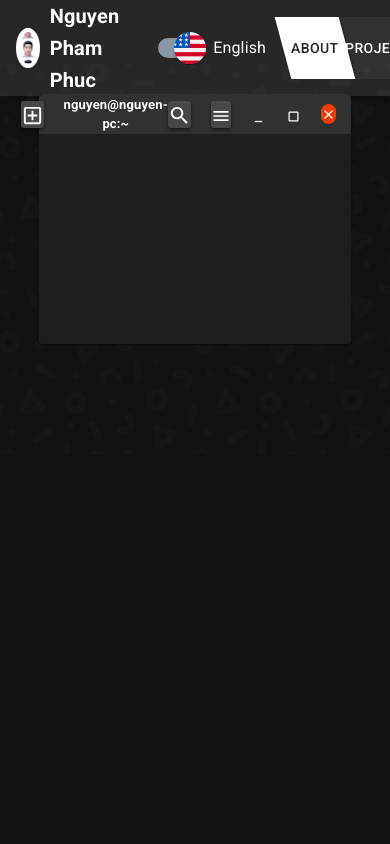
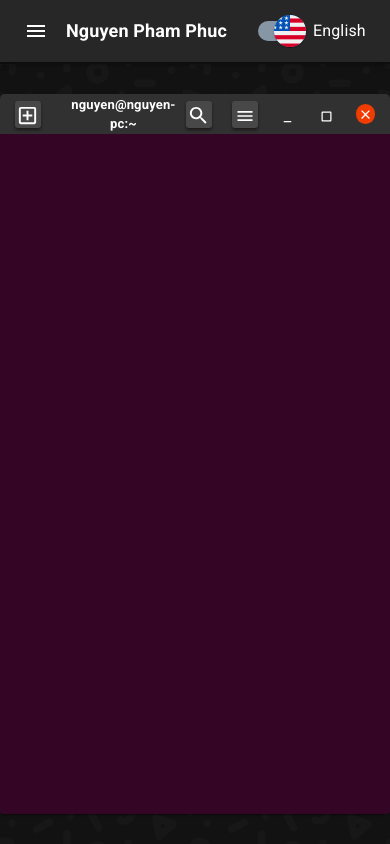
Before and after one commit to CodingC1402/Portfolio, a React (Create React App) app: page /about in a window 390 px wide. Built offline with nearby package versions, Linux system fonts and the light colour scheme.

Commit message:
change to phone

```diff
--- a/package.json
+++ b/package.json
@@ -14,6 +14,7 @@
     "@types/node": "^16.11.34",
     "@types/react": "^18.0.9",
     "@types/react-dom": "^18.0.3",
+    "bootstrap": "^5.1.3",
     "i18next": "^21.8.1",
     "i18next-browser-languagedetector": "^6.1.4",
     "react": "^18.1.0",
--- a/src/index.tsx
+++ b/src/index.tsx
@@ -2,6 +2,7 @@ import React from 'react';
 import ReactDOM from 'react-dom/client';
 import App from './pages/App';
 import './i18n';
+import 'bootstrap/dist/css/bootstrap.min.css'
 
 const root = ReactDOM.createRoot(
   document.getElementById('root') as HTMLElement
--- a/src/languages/en.json
+++ b/src/languages/en.json
@@ -3,5 +3,7 @@
   "name": "Nguyen Pham Phuc",
   "about": "About",
   "projects": "Projects",
-  "goals": "Goals"
+  "goals": "Goals",
+  "randomQuotes": "\"That's the thing about people who think they hate computers. What they really hate is lousy programmers.\"",
+  "randomQuotesAuthor": "Larry Niven"
 }
--- a/src/pages/About.css
+++ b/src/pages/About.css
@@ -9,7 +9,7 @@ import
 #background {
   background-image: url(../resources/Pattern1.png);
   background-size: contain;
-  background-repeat: repeat-x;
+  background-repeat: repeat;
   opacity: 0.02;
   position: absolute;
   top: 0px;
--- a/src/pages/About.tsx
+++ b/src/pages/About.tsx
@@ -39,16 +39,15 @@ export default function About(props: IAboutProps) {
   return (
     <React.Fragment>
       <div id="background" />
-      <Container
-        sx={{
+      <div className="mx-0 mx-md-5" style={{
           justifyContent: "center",
           display: "flex",
-          padding: "30px",
+          paddingTop: "30px",
+          paddingBottom: "30px",
           position: "relative",
           height: "100%",
-        }}
-      >
-        <Paper sx={{ width: "80%", height: "250px", position: "absolute" }}>
+        }}>
+        <Paper sx={{ width: "100%", minHeight: "250px", position: "relative", overflow: "hidden" }}>
           <div id="terminal-top-bar">
             <div
               style={{
@@ -95,7 +94,7 @@ export default function About(props: IAboutProps) {
                 sx={{ width: "23px", height: "23px", marginTop: "3px" }}
               ></SearchIcon>
             </div>
-            <div id="name-div">nguyen@nguyen-pc:~</div>
+            <div id="name-div" style={{textOverflow: "clip"}}>nguyen@nguyen-pc:~</div>
             <div style={{ ...fakeBtnStyle, marginLeft: "15px" }}>
               <AddBoxOutlinedIcon
                 htmlColor="white"
@@ -103,8 +102,11 @@ export default function About(props: IAboutProps) {
               ></AddBoxOutlinedIcon>
             </div>
           </div>
+          <div style={{position: "absolute", background: "rgb(53, 5, 38)", top: "40px", width: "100%", height: "calc(100% - 40px)"}}>
+
+          </div>
         </Paper>
-      </Container>
+      </div>
     </React.Fragment>
   );
 }
--- a/src/pages/Home.tsx
+++ b/src/pages/Home.tsx
@@ -1,53 +1,73 @@
 import { Theme } from "@emotion/react";
-import { AppBar, Button, FormControlLabel, Switch, SxProps, Toolbar, Typography } from "@mui/material";
+import {
+  AppBar,
+  Box,
+  Button,
+  Collapse,
+  FormControlLabel,
+  IconButton,
+  List,
+  ListItemButton,
+  ListItemIcon,
+  ListItemText,
+  Switch,
+  SxProps,
+  Toolbar,
+  Typography,
+} from "@mui/material";
 import * as React from "react";
-import { styled } from '@mui/material/styles';
+import { styled } from "@mui/material/styles";
 import { useTranslation } from "react-i18next";
 import { Outlet, useLocation, useNavigate } from "react-router-dom";
 import "./Home.css";
-import {default as VnIcon} from "../resources/languages-icons/Vn.png";
-import {default as EnIcon} from "../resources/languages-icons/En.png";
+import { default as VnIcon } from "../resources/languages-icons/Vn.png";
+import { default as EnIcon } from "../resources/languages-icons/En.png";
+
+import MenuIcon from "@mui/icons-material/Menu";
+import InfoIcon from "@mui/icons-material/Info";
+import TerminalIcon from "@mui/icons-material/Terminal";
+import FlagCircleIcon from "@mui/icons-material/FlagCircle";
 
 const MaterialUISwitch = styled(Switch)(({ theme }) => ({
   width: 62,
   height: 34,
   padding: 7,
-  '& .MuiSwitch-switchBase': {
+  "& .MuiSwitch-switchBase": {
     margin: 1,
     padding: 0,
-    transform: 'translateX(6px)',
-    '&.Mui-checked': {
-      color: '#fff',
-      transform: 'translateX(22px)',
-      '& .MuiSwitch-thumb:before': {
+    transform: "translateX(6px)",
+    "&.Mui-checked": {
+      color: "#fff",
+      transform: "translateX(22px)",
+      "& .MuiSwitch-thumb:before": {
         backgroundImage: `url(${EnIcon})`,
       },
-      '& + .MuiSwitch-track': {
+      "& + .MuiSwitch-track": {
         opacity: 1,
-        backgroundColor: theme.palette.mode === 'dark' ? '#8796A5' : '#aab4be',
+        backgroundColor: theme.palette.mode === "dark" ? "#8796A5" : "#aab4be",
       },
     },
   },
-  '& .MuiSwitch-thumb': {
-    backgroundColor: theme.palette.mode === 'dark' ? '#003892' : '#001e3c',
+  "& .MuiSwitch-thumb": {
+    backgroundColor: theme.palette.mode === "dark" ? "#003892" : "#001e3c",
     width: 32,
     height: 32,
-    '&:before': {
+    "&:before": {
       content: "''",
-      position: 'absolute',
-      width: '100%',
-      height: '100%',
+      position: "absolute",
+      width: "100%",
+      height: "100%",
       left: 0,
       top: 0,
-      backgroundRepeat: 'no-repeat',
-      backgroundPosition: 'center',
-      backgroundSize: 'cover',
+      backgroundRepeat: "no-repeat",
+      backgroundPosition: "center",
+      backgroundSize: "cover",
       backgroundImage: `url(${VnIcon})`,
     },
   },
-  '& .MuiSwitch-track': {
+  "& .MuiSwitch-track": {
     opacity: 1,
-    backgroundColor: theme.palette.mode === 'dark' ? '#8796A5' : '#aab4be',
+    backgroundColor: theme.palette.mode === "dark" ? "#8796A5" : "#aab4be",
     borderRadius: 20 / 2,
   },
 }));
@@ -58,7 +78,10 @@ export default function Home(props: IHomeProps) {
   const [lang, i18n] = useTranslation();
   const navigate = useNavigate();
   const location = useLocation();
-  const [isEnglish, setIsEnglish] = React.useState(i18n.language === "en-US" || i18n.language === "en-UK");
+  const [isEnglish, setIsEnglish] = React.useState(
+    i18n.language === "en-US" || i18n.language === "en-UK"
+  );
+  const [open, setOpen] = React.useState(false);
 
   let navButtons: SxProps<Theme> = {
     transform: "skewX(15deg)",
@@ -66,16 +89,16 @@ export default function Home(props: IHomeProps) {
     height: "62px",
     margin: "0px 1px",
     background: "rgb(49, 49, 49)",
-    borderRadius: "0px"
-  }
+    borderRadius: "0px",
+  };
 
   let navButtonsSelected: SxProps<Theme> = {
     background: "white",
     color: "rgb(39, 39, 39)",
     "&:hover": {
       color: "white",
-    }
-  }
+    },
+  };
 
   let buttonDiv: React.CSSProperties = {
     display: "flex",
@@ -83,49 +106,131 @@ export default function Home(props: IHomeProps) {
     overflow: "hidden",
     marginRight: "-43px",
     height: "62px",
-    paddingLeft: "25px"
-  }
+    paddingLeft: "25px",
+  };
 
   const aboutStyle = {
     ...navButtons,
-    ...(location.pathname === "/about" ? navButtonsSelected : undefined)
-  }
+    ...(location.pathname === "/about" ? navButtonsSelected : undefined),
+  };
   const projectsStyle = {
     ...navButtons,
-    ...(location.pathname === "/projects" ? navButtonsSelected : undefined)
-  }
+    ...(location.pathname === "/projects" ? navButtonsSelected : undefined),
+  };
   const goalsStyle = {
     ...navButtons,
     width: "120px",
     paddingRight: "20px",
     ...(location.pathname === "/goals" ? navButtonsSelected : undefined),
-  }
+  };
 
   const buttonSpan: React.CSSProperties = {
     transform: "skewX(-15deg)",
-  }
+  };
 
   return (
     <>
       <AppBar position="relative">
-        <Toolbar sx={{overflow: "hidden"}}>
-          <div id="app-bar-home-a" onClick={c => navigate("/")}>
-            <div id="app-bar-image"/>
-            <Typography variant="h6" fontWeight={"bold"} color="inherit">
+        <Toolbar sx={{ overflow: "hidden" }}>
+          <div className="d-block d-md-none">
+            <IconButton
+              sx={{ marginRight: "10px" }}
+              onClick={() => setOpen(!open)}
+            >
+              <MenuIcon htmlColor="white" />
+            </IconButton>
+          </div>
+          <div id="app-bar-home-a" onClick={(c) => navigate("/")}>
+            <Typography
+              variant="h6"
+              fontSize={"18px"}
+              fontWeight={"bold"}
+              color="inherit"
+            >
               {lang("name")}
             </Typography>
           </div>
-          <div style={{flexGrow: 1}}></div>
+          <div style={{ flexGrow: 1 }}></div>
           <div style={buttonDiv}>
-            <FormControlLabel sx={{width: "150px"}} label={isEnglish ? "English" : "Tiếng Việt"} control={<MaterialUISwitch checked={isEnglish}/>} onClick={() => {setIsEnglish(!isEnglish); if (isEnglish) {i18n.changeLanguage("vn")} else {i18n.changeLanguage("en")}}}/>
-            <Button color="inherit" sx={aboutStyle} onClick={c => navigate("/about")}><span style={buttonSpan}>{lang("about")}</span></Button>
-            <Button color="inherit" sx={projectsStyle} onClick={c => navigate("/projects")}><span style={buttonSpan}>{lang("projects")}</span></Button>
-            <Button color="inherit" sx={goalsStyle} onClick={c => navigate("/goals")}><span style={buttonSpan}>{lang("goals")}</span></Button>
+            <FormControlLabel
+              sx={{ width: "150px" }}
+              label={isEnglish ? "English" : "Tiếng Việt"}
+              control={<MaterialUISwitch checked={isEnglish} />}
+              onClick={() => {
+                setIsEnglish(!isEnglish);
+                if (isEnglish) {
+                  i18n.changeLanguage("vn");
+                } else {
+                  i18n.changeLanguage("en");
+                }
+              }}
+            />
+            <div className="d-none d-md-flex">
+              <Button
+                color="inherit"
+                sx={aboutStyle}
+                onClick={(c) => navigate("/about")}
+              >
+                <span style={buttonSpan}>{lang("about")}</span>
+              </Button>
+              <Button
+                color="inherit"
+                sx={projectsStyle}
+                onClick={(c) => navigate("/projects")}
+              >
+                <span style={buttonSpan}>{lang("projects")}</span>
+              </Button>
+              <Button
+                color="inherit"
+                sx={goalsStyle}
+                onClick={(c) => navigate("/goals")}
+              >
+                <span style={buttonSpan}>{lang("goals")}</span>
+              </Button>
+            </div>
           </div>
         </Toolbar>
       </AppBar>
-      <div style={{height: "calc(100% - 64px)", position: "absolute", top: "64px", width: "100vw"}}>
-        <Outlet/>
+      <div
+        style={{
+          height: "calc(100% - 64px)",
+          position: "absolute",
+          top: "64px",
+          width: "100vw",
+        }}
+      >
+        <Outlet />
+      </div>
+      <div
+        className="d-block d-md-none"
+        style={{
+          background: "rgb(39, 39, 39)",
+          position: "absolute",
+          width: "100%",
+        }}
+      >
+        <Collapse in={open} timeout="auto" unmountOnExit collapsedSize="0px">
+          <List>
+            <ListItemButton onClick={(c) => navigate("/about")}>
+              <ListItemIcon>
+                <InfoIcon htmlColor="white" />
+              </ListItemIcon>
+              <ListItemText primary={lang("about")} />
+            </ListItemButton>
+            <ListItemButton onClick={(c) => navigate("/projects")}>
+              <ListItemIcon>
+                <TerminalIcon htmlColor="white" />
+              </ListItemIcon>
+              <ListItemText primary={lang("projects")} />
+            </ListItemButton>
+            <ListItemButton onClick={(c) => navigate("/goals")}>
+              <ListItemIcon>
+                <FlagCircleIcon htmlColor="white" />
+              </ListItemIcon>
+              <ListItemText primary={lang("goals")} />
+            </ListItemButton>
+          </List>
+        </Collapse>
       </div>
     </>
   );
--- a/src/pages/Summarize.tsx
+++ b/src/pages/Summarize.tsx
@@ -52,23 +52,22 @@ export default function Summarize(props: ISummarizeProps) {
   const profileImage: React.CSSProperties = {
     borderRadius: "50%",
     position: "absolute",
-    left: "calc(50% - 125px - 4px)",
-    top: "calc(250px - 125px - 4px)",
+    left: "calc(50% - 100px - 4px)",
+    top: "calc(250px - 100px - 4px)",
     background: "teal",
     backgroundImage: `url(${Profile})`,
     backgroundSize: "contain",
     backgroundPosition: "center",
-    width: "250px",
-    height: "250px",
+    width: "200px",
+    height: "200px",
     border: "8px solid white"
   }
 
   const infoDiv: React.CSSProperties = {
     display: "flex",
     flexDirection: "column",
-    width: "500px",
+    width: "100vw",
     position: "absolute",
-    left: "calc(50% - 250px)",
     top: "calc(250px + 130px)",
     height: "calc(100% - 450px)",
     alignItems: "center"
@@ -76,14 +75,21 @@ export default function Summarize(props: ISummarizeProps) {
 
   const footerDiv: React.CSSProperties = {
     position: "absolute",
-    display: "grid",
-    justifyItems: "center",
+    bottom: "0px",
+    display: "flex",
+    flexDirection: "row",
+    justifyContent: "center",
+    flexFlow: "wrap",
     alignItems: "center",
-    bottom: "0px",
     height: "60px",
     width: "100%",
     boxShadow: "0px 10px 20px rgba(0, 0, 0, 0.4)",
-    background: "rgb(38, 38,38)"
+    background: "rgb(38, 38,38)",
+  }
+
+  const infoSpan: React.CSSProperties = {
+    marginLeft: "10px",
+    marginRight: "10px"
   }
 
   const pattern: React.CSSProperties = {
@@ -130,16 +136,19 @@ export default function Summarize(props: ISummarizeProps) {
       <div style={profileImage}/>
       <div style={infoDiv}>
         <h1>{lang("name")}</h1>
-        <h3 style={{margin: "-20px"}}>{lang("profession")}</h3>
+        <h4 className="d-none d-md-block">{lang("profession")}</h4>
+        <h5 className="d-block d-md-none">{lang("profession")}</h5>
         <div style={{display: "grid", flexDirection: "column", alignItems: "center", justifyItems: "center", flexGrow: "1"}}>
-          <Paper sx={{margin: "25px", padding: "20px", fontWeight: "plain", fontStyle: "italic", textAlign: "center", boxShadow: "0px 0px 10px rgba{0, 0, 0, 0.5}"}}>
+          <Paper sx={{margin: "25px", padding: "20px", width: "70vw", fontWeight: "plain", fontStyle: "italic", textAlign: "center", boxShadow: "0px 0px 10px rgba{0, 0, 0, 0.5}"}}>
             "That's the thing about people who think they hate computers. What they really hate is lousy programmers."<br/>
             <b>Larry Niven</b>
           </Paper>
         </div>
       </div>
-      <div style={footerDiv}>
-        +84938416869 | 19521918@gm.uit.edu.vn | CornyCodingCorn@gmail.com
+      <div className="" style={footerDiv}>
+        <span style={infoSpan}>+84938416869</span>
+        <span style={infoSpan}>19521918@gm.uit.edu.vn</span>
+        <span style={infoSpan}>CornyCodingCorn@gmail.com</span>
       </div>
     </div>
   );
```
Also changed, not shown: 1 other file (tests, documents, lock files or other folders).
